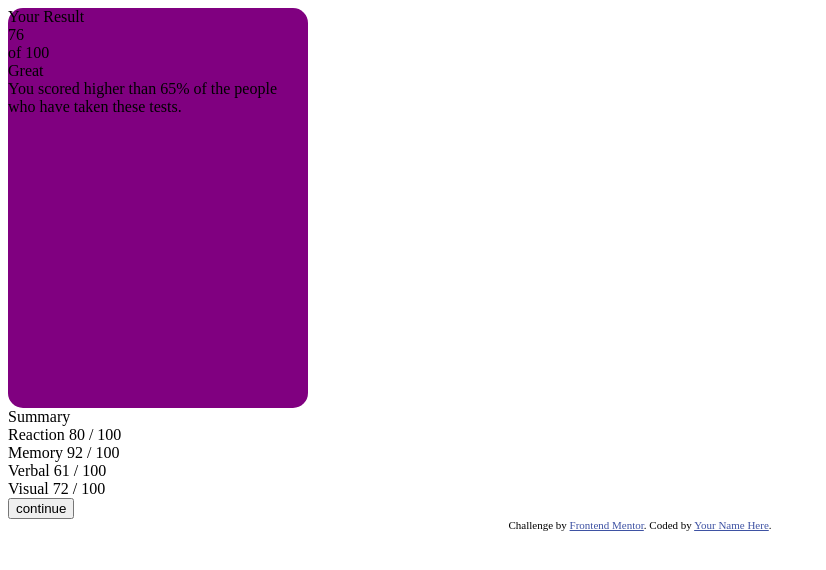
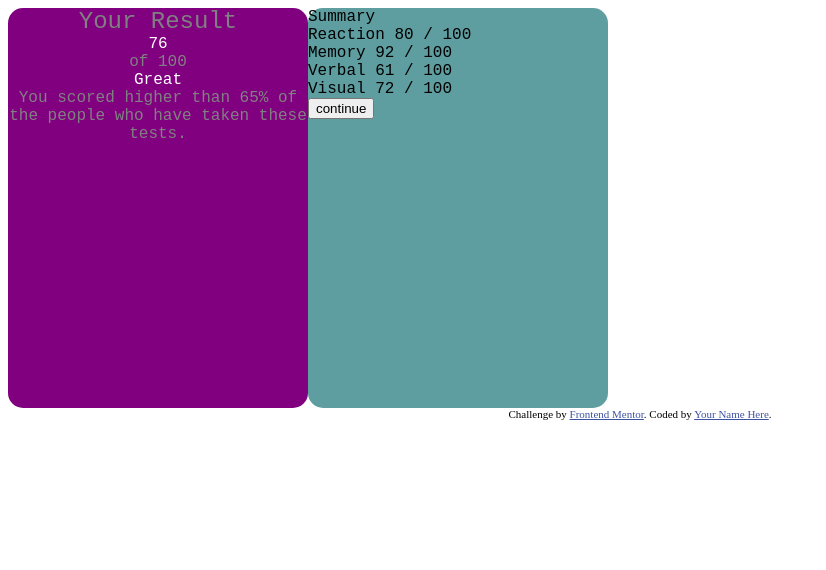
Before and after one commit to jonmejia/learn-css, a plain HTML site: page 91923/results-summary-component-main/index.html in a window 1280 px wide. Shown: the whole page, without its empty margins (0-826 px from the left). Drawn offline with Linux system fonts and the light colour scheme.

Commit message:
just updating

```diff
--- a/91923/results-summary-component-main/index.html
+++ b/91923/results-summary-component-main/index.html
@@ -47,10 +47,10 @@
  <button>continue</button>
 
     </div>
-    <div class="attribution">
+  </div>
+   <div class="attribution">
     Challenge by <a href="https://www.frontendmentor.io?ref=challenge" target="_blank">Frontend Mentor</a>.
     Coded by <a href="#">Your Name Here</a>.
   </div>
-  </div>
 </body>
 </html>
--- a/91923/results-summary-component-main/styles.css
+++ b/91923/results-summary-component-main/styles.css
@@ -1,6 +1,27 @@
+.container{
+font-family: 'Courier New', Courier, monospace;
+display: flex;
+flex-wrap:wrap
+}
+
 .results{
+    text-align: center;
     background-color: purple;
     border-radius: 15px;
     height: 400px;
     width: 300px;
+    color: grey;
 }
+.summary{
+    border-radius: 15px;
+    background-color: cadetblue;
+    height: 400px;
+    width: 300px;
+    color: black;
+}
+.results-title{
+    font-size: 24px;
+}
+.great,.score{
+    color: white;
+}
```
